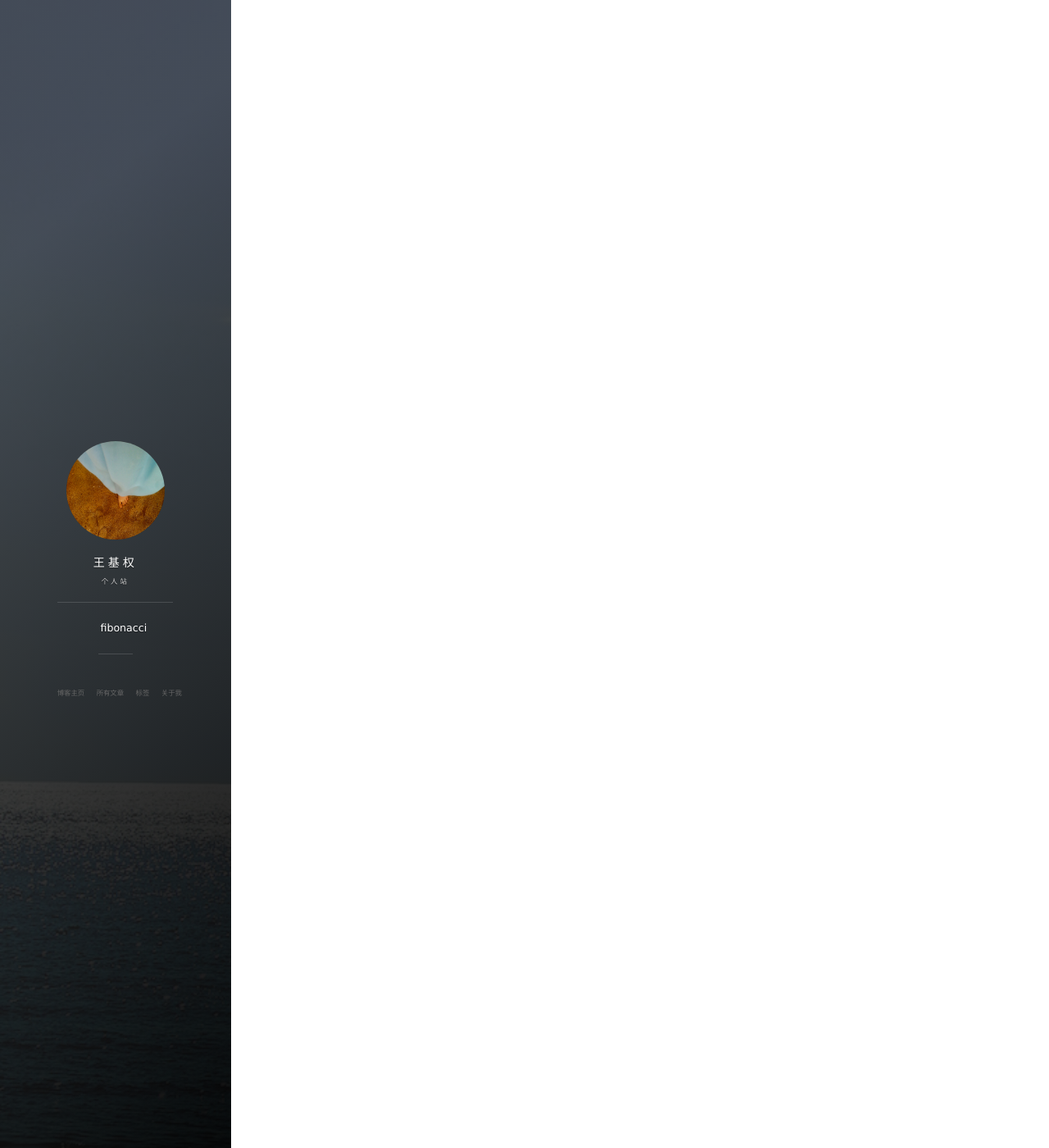
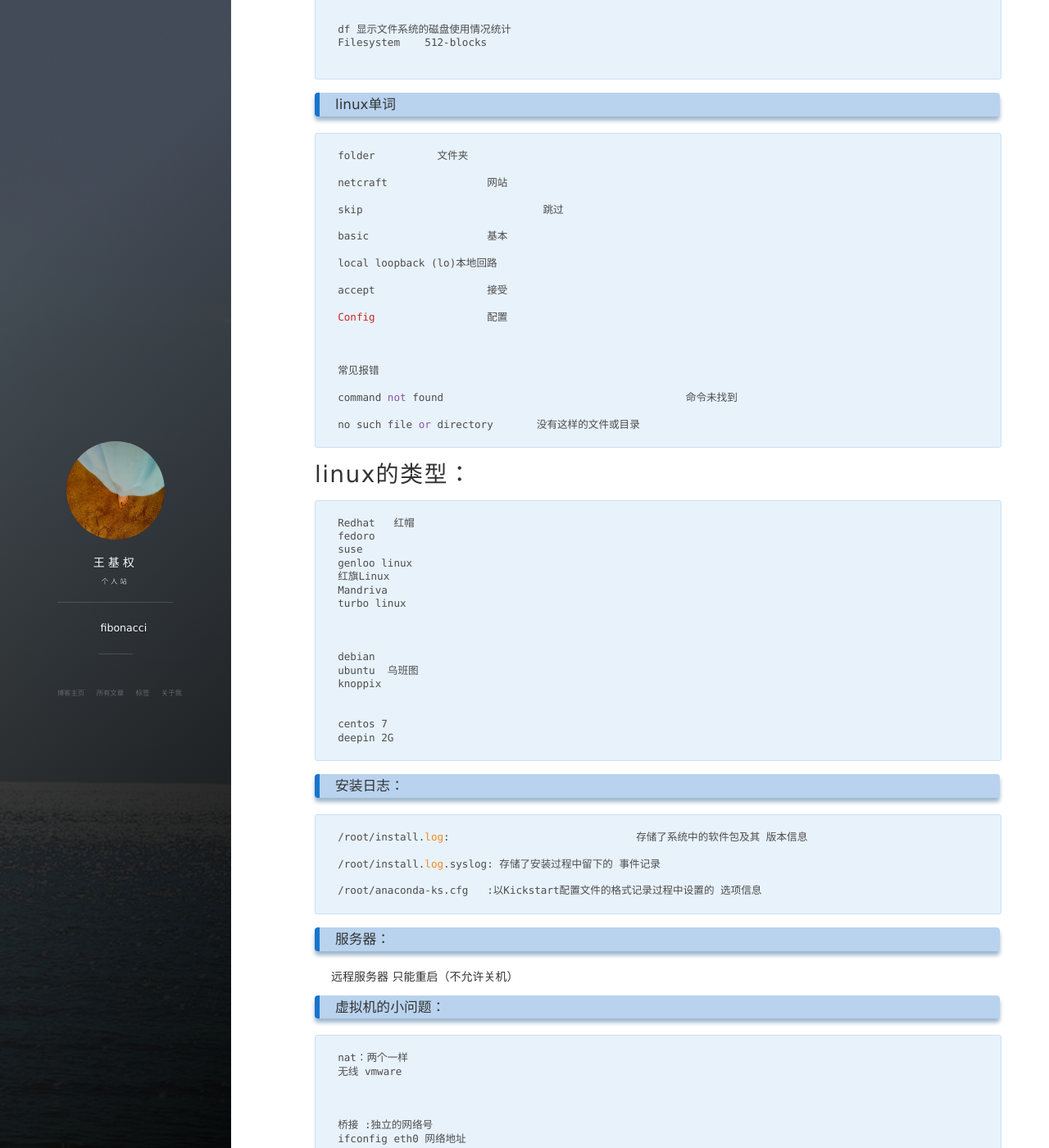
Before and after one commit to feibo2011/feibo2011.github.io, a Jekyll site: the page built from _posts/2019-07-19-Linux.md, in a window 1280 px wide and 1400 px high, scrolled down 1559 px. Shown: the whole window at 82% size. Built offline with Jekyll 4.4.1, drawn with Linux system fonts in a browser that asks for light colours; nearby versions of some CDN libraries; our own code applies the rules of GitHub Pages for plain Markdown files; comment, search, counter and statistics services are not loaded; some of the changed text lies outside the part shown.

Commit message:
fibonacci

````diff
--- a/_posts/2019-07-19-Linux.md
+++ b/_posts/2019-07-19-Linux.md
@@ -2,15 +2,186 @@ linux
 
 
 
-|||
-|-|-|
-| ls =list | 查看文件夹下内容 |
-| pwd= print wor directory | 确认工作的文件夹 |
-| clean | 清屏 |
-| ~.~ | -.- |
-| cd = change directory+路径 | 切换文件夹 |
-| touch摸+文件名（参数） | 新建文件 |
-| mkdir+文件夹（参数） | 新建文件夹 |
-| rm=remove +文件名| 删除文件 |
-|re（命令command） -r(带-为选项options) +文件夹（参数paramaster）|删除文件夹|
-|||
+
+
+# Lamp：
+
+支撑互联网的开源技术（补充）
+
+操作系统		linux
+服务器			apache Web
+
+数据库				Mysql
+
+编译语言				PHP、python、java、c
+
+
+
+# Linux命令
+
+
+
+
+
+### 命令1
+
+
+
+| 列表1                                                        |                  |
+| ------------------------------------------------------------ | ---------------- |
+| ls =list                                                     | 查看文件夹下内容 |
+| pwd= print wor directory                                     | 确认工作的文件夹 |
+| clean                                                        | 清屏             |
+| ~.~                                                          | -.-              |
+| cd = change directory+路径                                   | 切换文件夹       |
+| touch摸+文件名（参数）                                       | 新建文件         |
+| mkdir+文件夹（参数）                                         | 新建文件夹       |
+| rm=remove +文件名                                            | 删除文件         |
+| re（命令command） -r(带-为选项options) +文件夹（参数paramaster） | 删除文件夹       |
+|                                                              |                  |
+
+### 命令2
+
+| 目标-列表2          |                         |
+| ------------------- | ----------------------- |
+| ls                  | 查看目录内容            |
+| cd                  | 切换目录                |
+| touch  mkdir rm     | 创建文档 目录 和删除    |
+| cp mv               | 拷贝和移动              |
+| cat more grep       | 查看文件内容            |
+| echo    重定向>和>> | 以及管道 \| (end上面的) |
+|                     |                         |
+
+### 命令3
+
+```
+ifconfig网络接口配置
+
+ls / 根目录的列表显示
+
+
+df 显示文件系统的磁盘使用情况统计
+Filesystem    512-blocks
+
+```
+
+
+
+
+
+
+
+### linux单词
+
+```
+folder 		文件夹
+
+netcraft		网站
+
+skip				 跳过
+
+basic 			基本
+
+local loopback (lo)本地回路
+
+accept 			接受
+
+Config 			配置
+
+
+
+常见报错
+
+command not found 					命令未找到
+
+no such file or directory  	没有这样的文件或目录
+```
+
+
+
+
+
+# linux的类型：
+
+```
+Redhat	 红帽
+fedoro
+suse
+genloo linux
+红旗Linux
+Mandriva
+turbo linux
+
+
+
+debian
+ubuntu  乌班图
+knoppix
+
+
+centos 7
+deepin 2G
+```
+
+### 安装日志：
+
+```
+/root/install.log: 				存储了系统中的软件包及其 版本信息
+
+/root/install.log.syslog: 存储了安装过程中留下的 事件记录
+
+/root/anaconda-ks.cfg	:以Kickstart配置文件的格式记录过程中设置的 选项信息
+```
+
+
+
+### 服务器：
+
+远程服务器 只能重启（不允许关机）
+
+
+
+### 虚拟机的小问题：
+
+```
+nat：两个一样
+无线 vmware
+
+
+
+桥接 :独立的网络号
+ifconfig eth0 网络地址
+
+Linux 必须通过挂在之后使用 （是所有的存储设备）
+```
+
+
+
+
+
+
+
+### linux目录的：
+
+（严谨的系统）
+
+```
+
+bin存放 系统命令
+
+home 数组目录 ；tmp 临时目录 做练习的时候在这里面
+
+lib 函数库保存位置
+
+dev 设备文件保存目录
+
+etc 配置文件保存位置
+
+media 媒体设备   ； mnt u盘；  misc nfs服务；这三个都是挂载目录
+
+var 动态保存目录，日志，邮件
+
+
+
+
+```
````
Also changed, not shown: _posts/2019-07-17-Markdown.md (deleted, +0 -21 lines), _posts/2019-07-17-深度学习笔记.md (+8 -4 lines), _posts/2019-07-20-每日心得.md (added, +15 -0 lines), _posts/2019-07-21-Markdown.md (added, +205 -0 lines), _posts/2019-07-21-字典列表集合.md (added, +37 -0 lines), 2 other files.
